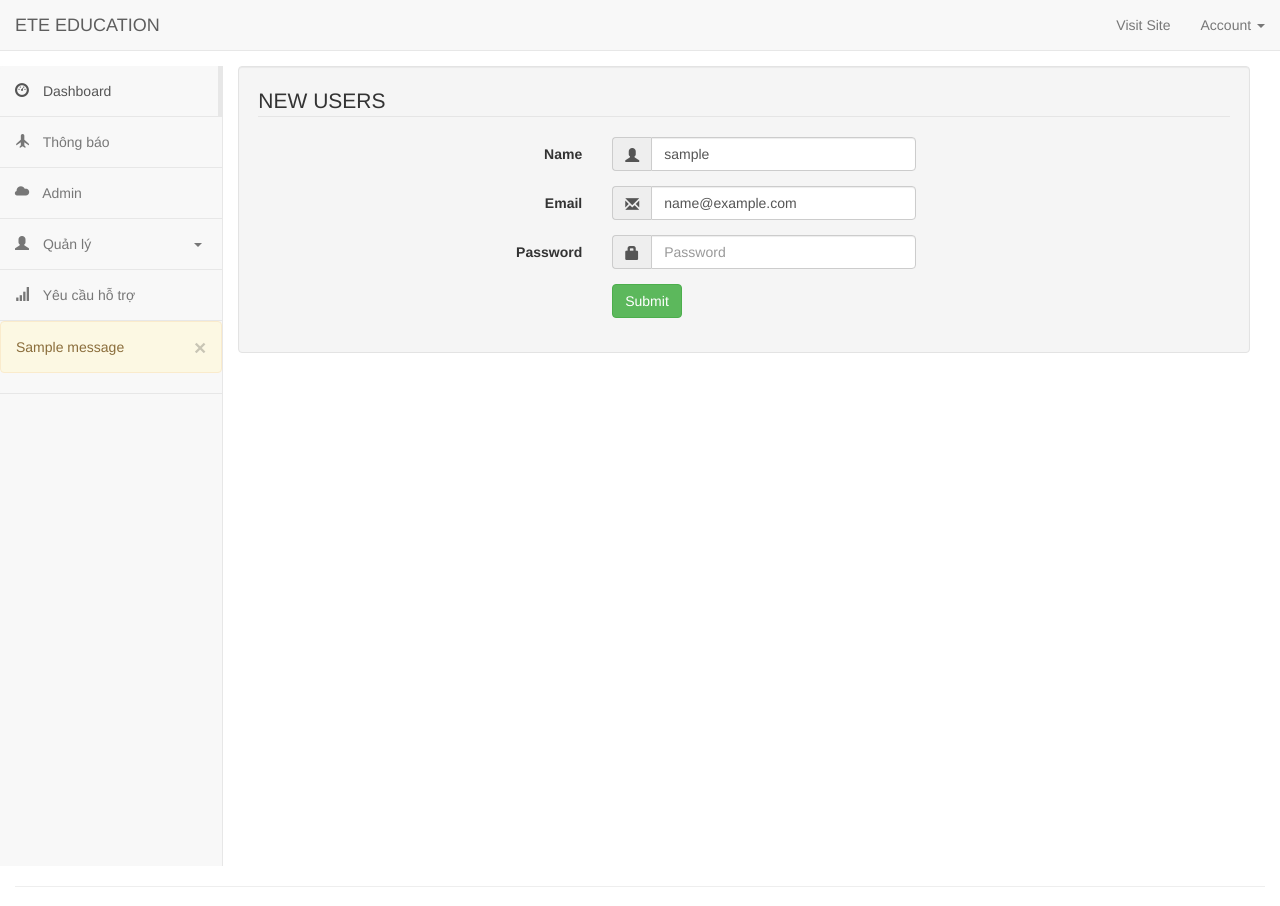
After one commit to MrVu/School-Management, a Flask app: page /admin/users/edit/1 in a window 1280 px wide. The commit adds this page. Shown: the top 906 px of the page. Run offline with Flask 2, Linux system fonts and the light colour scheme; tables that the repository leaves empty hold one stand-in row (values such as "Sample post"); one stand-in notice (Sample message) is shown; some libraries are stand-ins or nearby versions.

Commit message:
add Users views

```diff
--- a/app/main/forms.py
+++ b/app/main/forms.py
@@ -2,6 +2,13 @@ from flask_wtf import FlaskForm
 from wtforms import StringField, SubmitField, PasswordField, BooleanField, TextAreaField
 from flask_pagedown.fields import PageDownField
 from wtforms.validators import Required
+
+
+class NewUser(FlaskForm):
+    username = StringField('User Name')
+    email = StringField('Email')
+    password = PasswordField('Password')
+    submit = SubmitField('Submit')
 
 
 class SubjectsAdd(FlaskForm):
--- a/app/main/views.py
+++ b/app/main/views.py
@@ -1,6 +1,6 @@
 from flask import render_template, session, redirect, url_for, request, sessions, flash, current_app
 from flask_login import login_required, logout_user, login_user, current_user
-from .forms import SubjectsAdd, StudentForm, AttendanceClass, AttendanceForm, AttendanceQuery, PostForm
+from .forms import SubjectsAdd, StudentForm, AttendanceClass, AttendanceForm, AttendanceQuery, PostForm, NewUser
 from . import main
 from app.models import Subject, User, Student, Attendance, Post
 from app import db
@@ -208,6 +208,7 @@ def newPost():
 
 
 @main.route('/admin/posts', methods=['GET', 'POST'])
+@login_required
 def getPosts():
     form = PostForm()
     if form.validate_on_submit() and current_user.role.name == 'admin':
@@ -222,13 +223,64 @@ def getPosts():
     posts = pagination.items
     return render_template('admin/posts.html', posts=posts, pagination=pagination, current_user=current_user, form=form)
 
+
 @main.route('/admin/posts/<int:id>')
+@login_required
+@admin_required
 def deletePost(id):
     post = Post.query.get(id)
     db.session.delete(post)
     db.session.commit()
     return redirect(url_for('main.getPosts'))
 
+
 def editPost():
     pass
+
+
 # ----- END POST VIEWS -----#
+# ----- START USER VIEWS -----#
+@main.route('/admin/users')
+@login_required
+@admin_required
+def getUsers():
+    users = User.query.all()
+    return render_template('admin/users.html', users=users)
+
+
+@main.route('/admin/users/new', methods=['GET', 'POST'])
+@login_required
+@admin_required
+def newUser():
+    form = NewUser()
+    if form.validate_on_submit() and current_user.role.name == 'admin':
+        user = User(username=form.username.data, email=form.email.data, password=form.password.data)
+        db.session.add(user)
+        db.session.commit()
+        return redirect(url_for('main.getUsers'))
+    return render_template('admin/userform.html', form=form)
+
+
+@main.route('/admin/users/delete/<int:id>')
+@login_required
+@admin_required
+def deleteUser(id):
+    user = User.query.get(id)
+    db.session.delete(user)
+    db.session.commit()
+    return redirect(url_for('main.getUsers'))
+
+
+@main.route('/admin/users/edit/<int:id>', methods=['GET', 'POST'])
+def editUser(id):
+    form = NewUser()
+    user = User.query.get(id)
+    if form.validate_on_submit():
+        user.email = form.email.data
+        user.username = form.username.data
+        user.password = form.password.data
+        return redirect(url_for('main.getUsers'))
+    form.username.data = user.username
+    form.email.data = user.email
+    return render_template('admin/userform.html', form = form)
+# ----- END USER VIEWS -----#
--- a/app/templates/admin/admin_base.html
+++ b/app/templates/admin/admin_base.html
@@ -10,7 +10,8 @@
     <link rel="stylesheet prefetch"
           href="http://cdnjs.cloudflare.com/ajax/libs/bootstrap-datepicker/1.3.0/css/datepicker.css">
     <script src="http://cdnjs.cloudflare.com/ajax/libs/bootstrap-datepicker/1.3.0/js/bootstrap-datepicker.js"></script>
-    <link rel="stylesheet" href="https://use.fontawesome.com/releases/v5.7.2/css/all.css" integrity="sha384-fnmOCqbTlWIlj8LyTjo7mOUStjsKC4pOpQbqyi7RrhN7udi9RwhKkMHpvLbHG9Sr" crossorigin="anonymous">
+    <link rel="stylesheet" href="https://use.fontawesome.com/releases/v5.7.2/css/all.css"
+          integrity="sha384-fnmOCqbTlWIlj8LyTjo7mOUStjsKC4pOpQbqyi7RrhN7udi9RwhKkMHpvLbHG9Sr" crossorigin="anonymous">
 
 
     {{ pagedown.include_pagedown() }}
@@ -71,11 +72,12 @@
                     <!-- Main Menu -->
                     <div class="side-menu-container">
                         <ul class="nav navbar-nav">
-                            <li class="active"><a href="{{ url_for('main.index') }}"><span class="glyphicon glyphicon-dashboard"></span> Dashboard</a>
+                            <li class="active"><a href="{{ url_for('main.index') }}"><span
+                                    class="glyphicon glyphicon-dashboard"></span> Dashboard</a>
                             </li>
                             <li><a href="{{ url_for('main.getPosts') }}"><span class="glyphicon glyphicon-plane"></span>
                                 Thông báo </a></li>
-                            <li><a href="#"><span class="glyphicon glyphicon-cloud"></span> Admin</a></li>
+                            <li><a href="{{ url_for('main.getUsers') }}"><span class="glyphicon glyphicon-cloud"></span> Admin</a></li>
 
                             <!-- Dropdown-->
                             <li class="panel panel-default" id="dropdown">
@@ -97,6 +99,14 @@
                             </li>
 
                             <li><a href="#"><span class="glyphicon glyphicon-signal"></span> Yêu cầu hỗ trợ</a></li>
+                            <li>
+                                {% for message in get_flashed_messages() %}
+                                <div class="alert alert-warning">
+                                    <button type="button" class="close" data-dismiss="alert">&times;</button>
+                                    {{ message }}
+                                </div>
+                                {% endfor %}
+                            </li>
 
                         </ul>
                     </div><!-- /.navbar-collapse -->
--- /dev/null
+++ b/app/templates/admin/userform.html
@@ -0,0 +1,60 @@
+{% extends 'admin/admin_base.html' %}
+{% block content %}
+<form class="well form-horizontal" action=" " method="post"  id="contact_form">
+<fieldset>
+
+<!-- Form Name -->
+<legend>NEW USERS</legend>
+
+<!-- Text input-->
+{{ form.csrf_token }}
+<div class="form-group">
+  <label class="col-md-4 control-label"> Name</label>
+  <div class="col-md-4 inputGroupContainer">
+  <div class="input-group">
+  <span class="input-group-addon"><i class="glyphicon glyphicon-user"></i></span>
+    {{ form.username(class="form-control", placeholder="Username") }}
+    </div>
+  </div>
+</div>
+
+
+
+
+<!-- Text input-->
+
+<div class="form-group">
+  <label class="col-md-4 control-label"> Email</label>
+    <div class="col-md-4 inputGroupContainer">
+    <div class="input-group">
+        <span class="input-group-addon"><i class="glyphicon glyphicon-envelope"></i></span>
+      {{ form.email(class="form-control", placeholder="Email") }}
+    </div>
+  </div>
+</div>
+
+<!-- Text input-->
+
+<div class="form-group">
+  <label class="col-md-4 control-label">Password</label>
+    <div class="col-md-4 inputGroupContainer">
+    <div class="input-group">
+        <span class="input-group-addon"><i class="glyphicon glyphicon-lock"></i></span>
+        {{ form.password(class="form-control", placeholder="Password") }}
+    </div>
+  </div>
+</div>
+
+
+
+<!-- Button -->
+<div class="form-group">
+  <label class="col-md-4 control-label"></label>
+  <div class="col-md-4">
+      {{ form.submit(class="btn btn-success btb-sm") }}
+  </div>
+</div>
+
+</fieldset>
+</form>
+{% endblock %}
```
Also changed, not shown: app/templates/admin/users.html (added, +40 -0 lines).
